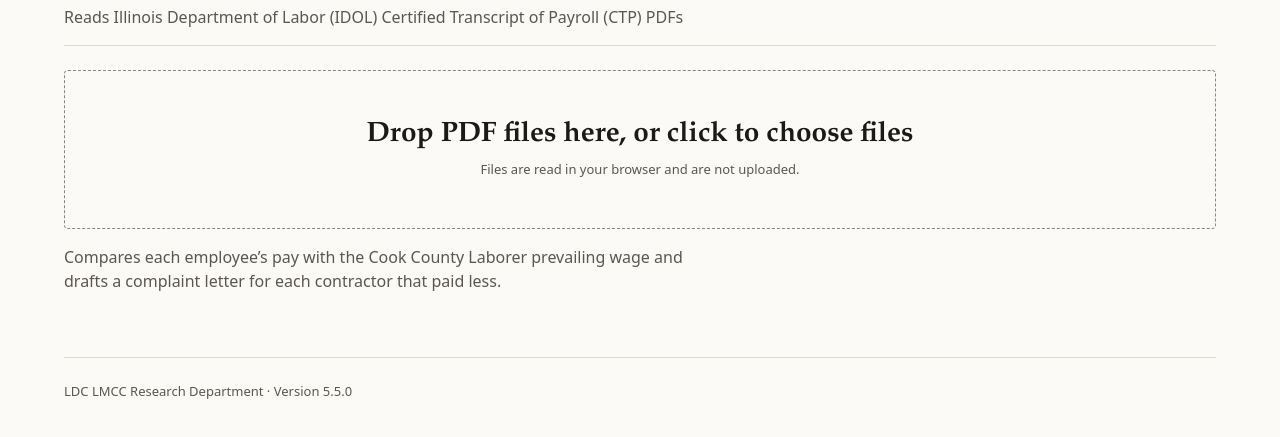
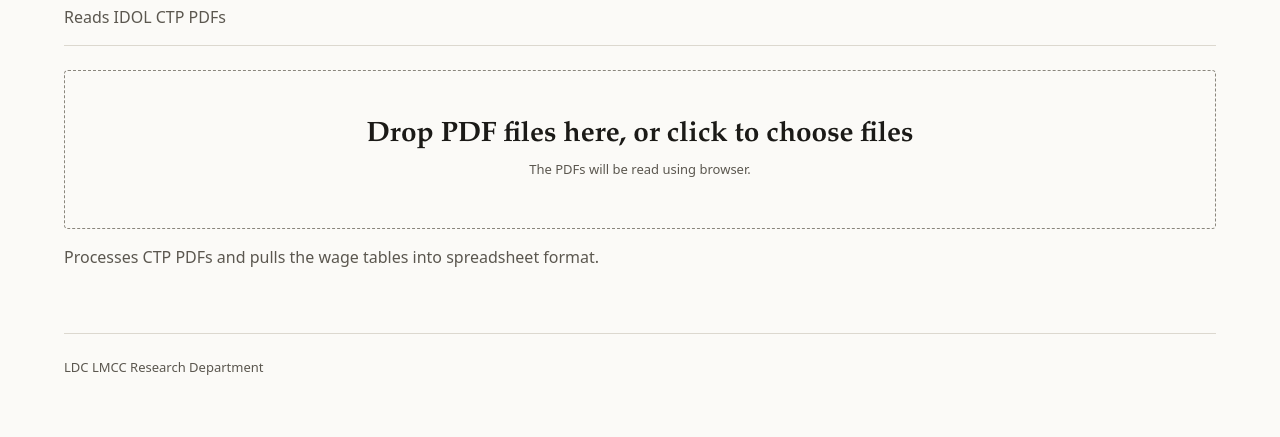
Before and after one commit to mrldclmcc/idol_ctp, a plain HTML site: page index.html in a window 1280 px wide. Shown: the part 61-498 px from the top of the page. Drawn offline with Linux system fonts and the light colour scheme.

Commit message:
Revise descriptions in index.html
Updated text in index.html to clarify functionality and improve readability.

```diff
--- a/index.html
+++ b/index.html
@@ -318,7 +318,7 @@ tbody tr:hover td { background: var(--hover); }
 <body>
 <header class="app-header">
   <h1>IDOL Certified Payroll Extractor</h1>
-  <p class="deck">Reads Illinois Department of Labor (IDOL) Certified Transcript of Payroll (CTP) PDFs</p>
+  <p class="deck">Reads IDOL CTP PDFs</p>
 </header>
 
 <main id="main">
@@ -326,10 +326,10 @@ tbody tr:hover td { background: var(--hover); }
   <section id="upload-section" aria-label="Upload">
     <label class="drop-zone" id="drop-zone">
       <span class="title">Drop PDF files here, or click to choose files</span>
-      <span class="muted small drop-note">Files are read in your browser and are not uploaded.</span>
+      <span class="muted small drop-note">The PDFs will be read using browser.</span>
       <input type="file" id="file-input" multiple accept=".pdf,application/pdf">
     </label>
-    <p class="lead">Compares each employee&rsquo;s pay with the Cook County Laborer prevailing wage and drafts a complaint letter for each contractor that paid less.</p>
+    <p class="lead">Processes CTP PDFs and pulls the wage tables into spreadsheet format.</p>
     <p id="upload-msg" class="notice danger" role="alert" hidden style="margin-top: var(--s2);"></p>
   </section>
 
@@ -417,7 +417,7 @@ tbody tr:hover td { background: var(--hover); }
   </section>
 </main>
 
-<footer>LDC LMCC Research Department &middot; Version <span id="app-version"></span></footer>
+<footer>LDC LMCC Research Department</span></footer>
 <script>
 /**
  * IDOL Certified Payroll PDF Parser (JavaScript port)
```
